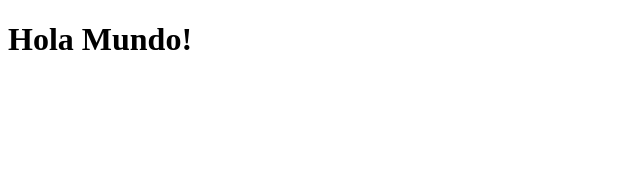
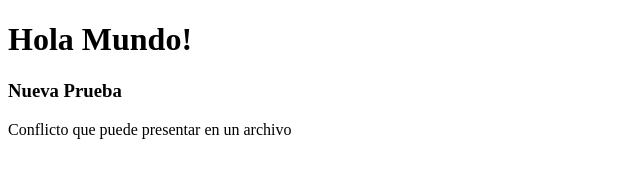
Before and after one commit to hnaranjito/demo, a plain HTML site: page index.html in a window 1280 px wide. Shown: the whole page, without its empty margins (0-640 px from the left). Drawn offline with Linux system fonts and the light colour scheme.

Commit message:
Archivo modificado en otro equipo

```diff
--- a/index.html
+++ b/index.html
@@ -10,6 +10,8 @@
 
 <body>
     <h1>Hola Mundo!</h1>
+    <h3>Nueva Prueba</h3>
+    <p>Conflicto que puede presentar en un archivo</p>
     <script src="index.js"></script>
 </body>
 
```
